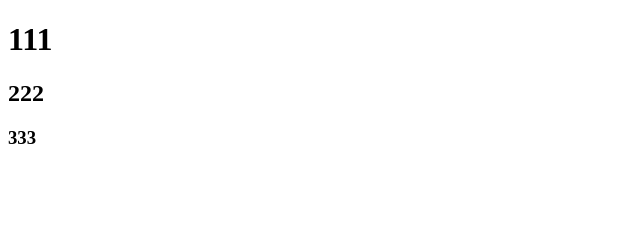
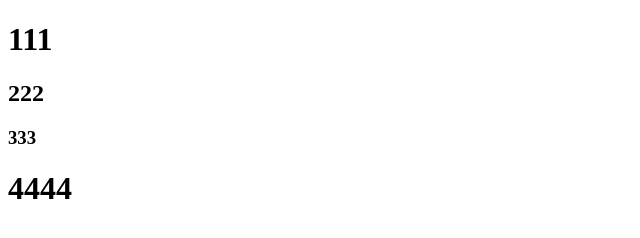
Before and after one commit to zhq0607/gitA, a plain HTML site: page index.html in a window 1280 px wide. Shown: the whole page, without its empty margins (0-640 px from the left). Drawn offline with Linux system fonts and the light colour scheme.

Commit message:
'第4次'

```diff
--- a/index.html
+++ b/index.html
@@ -10,5 +10,6 @@
   <h1>111</h1>
   <h2>222</h2>
   <h3>333</h3>
+  <h1>4444</h1>
 </body>
 </html>
```
